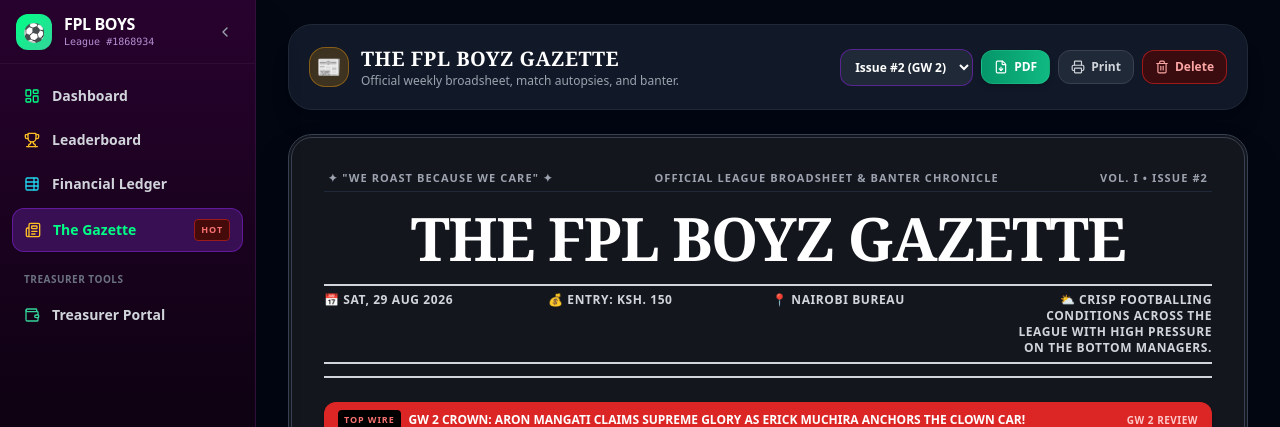
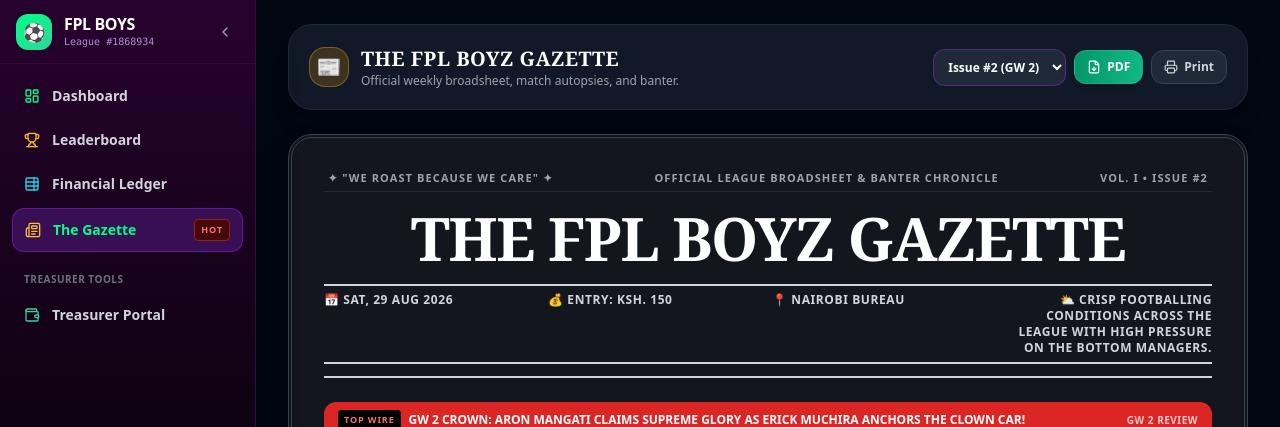
Before and after one commit to RennieNjuguna/fplboys, a Django app: page /news/?gw=2 in a window 1280 px wide. Shown: the top 427 px of the page. Run offline with Django 3.2, Linux system fonts and the light colour scheme; the visitor is signed in with stand-in values (Sample User, id 1); data comes from the database, SQL or seed files in the repository; some libraries are stand-ins or nearby versions.

Commit message:
Restrict Delete Gazette functionality strictly to password-protected Treasury Admin Portal

```diff
--- a/templates/news/gazette.html
+++ b/templates/news/gazette.html
@@ -50,17 +50,6 @@
                     <i data-lucide="printer" class="w-3.5 h-3.5 mr-1 sm:mr-1.5"></i>
                     <span class="hidden sm:inline">Print</span>
                 </button>
-
-                <!-- Delete Issue Button (Treasury Admin Only) -->
-                {% if is_treasury_unlocked and selected_edition %}
-                <form method="POST" action="{% url 'delete_gazette_edition' selected_edition.id %}" onsubmit="return confirm('Are you sure you want to delete Gazette Issue #{{ selected_edition.edition_number }} (GW {{ selected_edition.gameweek.number }})?');" class="inline">
-                    {% csrf_token %}
-                    <button type="submit" class="inline-flex items-center px-2.5 sm:px-3 py-2 bg-red-950/80 hover:bg-red-900 text-red-300 text-xs font-bold rounded-xl border border-red-700/80 transition-colors shadow-sm" title="Delete Issue #{{ selected_edition.edition_number }}">
-                        <i data-lucide="trash-2" class="w-3.5 h-3.5 sm:mr-1.5"></i>
-                        <span class="hidden sm:inline">Delete</span>
-                    </button>
-                </form>
-                {% endif %}
             </div>
 
         </div>
```
